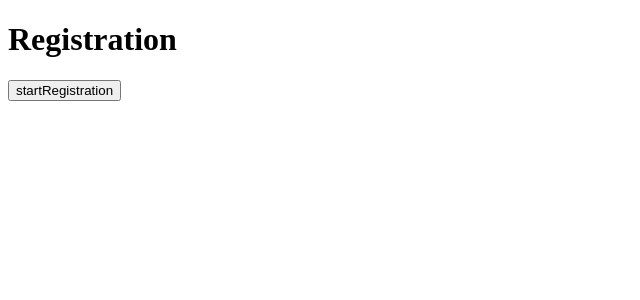
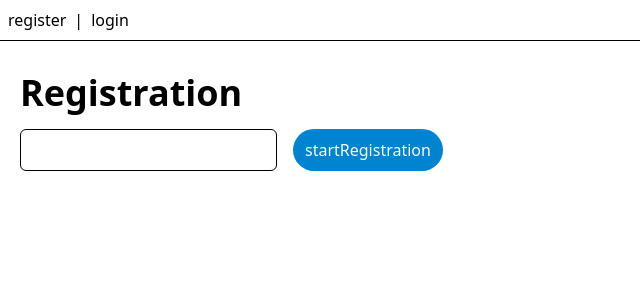
Before and after one commit to cgfeel/passkeys-integration, a React app: page / in a window 1280 px wide. Shown: the top 300 px of the page, without its empty margins (0-640 px from the left). Built offline with nearby package versions, Linux system fonts and the light colour scheme; the HTML template or start-up script is replaced by a standard one.

Commit message:
feat: register success

```diff
--- a/package.json
+++ b/package.json
@@ -17,6 +17,7 @@
   "author": "levi(cgfeel@gmail.com)",
   "license": "MIT",
   "dependencies": {
+    "@simplewebauthn/browser": "^13.1.0",
     "@simplewebauthn/server": "^13.1.1",
     "base64url": "^3.0.1",
     "body-parser": "^1.20.3",
@@ -25,13 +26,16 @@
     "express": "^4.21.2",
     "react": "^19.0.0",
     "react-dom": "^19.0.0",
-    "react-router-dom": "^7.4.0"
+    "react-router-dom": "^7.4.0",
+    "tailwind-variants": "^1.0.0"
   },
   "devDependencies": {
     "@rsbuild/core": "^1.2.19",
     "@rsbuild/plugin-react": "^1.1.1",
+    "@tailwindcss/postcss": "^4.0.15",
     "@types/react": "^19.0.12",
     "@types/react-dom": "^19.0.4",
+    "tailwindcss": "^4.0.15",
     "typescript": "^5.8.2"
   }
 }
--- /dev/null
+++ b/postcss.config.mjs
@@ -0,0 +1,5 @@
+export default {
+    plugins: {
+        '@tailwindcss/postcss': {},
+    },
+};
--- a/src/App.css
+++ b/src/App.css
@@ -1,26 +1 @@
-body {
-  margin: 0;
-  color: #fff;
-  font-family: Inter, Avenir, Helvetica, Arial, sans-serif;
-  background-image: linear-gradient(to bottom, #020917, #101725);
-}
-
-.content {
-  display: flex;
-  min-height: 100vh;
-  line-height: 1.1;
-  text-align: center;
-  flex-direction: column;
-  justify-content: center;
-}
-
-.content h1 {
-  font-size: 3.6rem;
-  font-weight: 700;
-}
-
-.content p {
-  font-size: 1.2rem;
-  font-weight: 400;
-  opacity: 0.5;
-}
+@import 'tailwindcss';
--- a/src/App.tsx
+++ /dev/null
@@ -1,44 +0,0 @@
-// import { fido2Create, fido2Get } from "@ownid/webauthn";
-import { FC, useCallback, useRef, useState } from "react";
-
-const SITE_URL = "http://localhost:3010";
-
-const fetchHandle = async (path: string, data: Object) => {
-  const options = {
-    method: "POST",
-    headers: {
-      "Content-Type": "application/json",
-    },
-    body: JSON.stringify(data),
-  };
-
-  const response = await fetch(`${SITE_URL}${path}`, options);
-  const json = await response.json();
-
-  return json;
-};
-
-const App: FC = () => {
-  const errorRef = useRef<HTMLParagraphElement>(null);
-  const successRef = useRef<HTMLParagraphElement>(null);
-  return (
-    <div>
-      <h1>Registration</h1>
-      <button
-        onClick={() => {
-          const error = errorRef.current || { innerText: "" };
-          const success = successRef.current || { innerText: "" };
-
-          error.innerText = "";
-          success.innerText = "";
-        }}
-      >
-        startRegistration
-      </button>
-      <p ref={successRef} style={{ color: "#f00" }}></p>
-      <p ref={errorRef} style={{ color: "#00ff1a" }}></p>
-    </div>
-  );
-};
-
-export default App;
--- /dev/null
+++ b/src/components/Navigation.tsx
@@ -0,0 +1,12 @@
+import { FC } from "react";
+import { NavLink } from "react-router";
+
+const Navigation: FC = () => (
+  <div className="border-b-1 flex gap-2 p-2">
+    <NavLink to="/">register</NavLink>
+    <span>|</span>
+    <NavLink to="/passkey">login</NavLink>
+  </div>
+);
+
+export default Navigation;
--- /dev/null
+++ b/src/hooks.ts
@@ -0,0 +1,66 @@
+import {
+    PublicKeyCredentialCreationOptionsJSON,
+    startRegistration,
+  } from "@simplewebauthn/browser";
+import { useCallback, useState } from "react";
+import { fetchHandle } from "./servers";
+
+export const useRegister = () => {
+  const [message, setMessage] = useState("");
+  const [status, setStatus] = useState<"default" | "error" | "success">(
+    "default"
+  );
+
+  const clear = useCallback(() => {
+    setMessage("");
+    setStatus("default");
+  }, []);
+
+  const registerHandle = useCallback((username: string) => {
+    if (username === "") {
+        setMessage("用户名不能为空");
+        setStatus("error");
+    } else {
+        setMessage("");
+        fetchHandle<PublicKeyCredentialCreationOptionsJSON>(
+            "/register/start",
+            { username }
+        ).then(async (optionsJSON) => {
+            try {
+                const asseResp = await startRegistration({ optionsJSON });
+                return asseResp;
+            } catch (error) {
+                const err = error as unknown as Record<PropertyKey, any>;
+                if (err.name === "InvalidStateError") {
+                    return Promise.reject(
+                        "Error: Authenticator was probably already registered by user"
+                    );
+                } else {
+                    return Promise.reject(String(error));
+                }
+            }
+            })
+            .then(async (data) => {
+                const verificationJSON = await fetchHandle<
+                    Record<PropertyKey, any>
+                >("/register/finish", { data, username });
+                if (verificationJSON && verificationJSON.verified) {
+                    setMessage("Success!");
+                    setStatus("success");
+                } else {
+                    return Promise.reject(
+                        `Oh no, something went wrong! Response: ${JSON.stringify(
+                            verificationJSON
+                        )}`
+                    );
+                }
+            })
+            .catch((err: string) => {
+                setStatus("error");
+                setMessage(err);
+            });
+        }
+    }, []);
+
+    return { message, status, clear, registerHandle } as const;
+};
--- a/src/index.tsx
+++ b/src/index.tsx
@@ -2,6 +2,7 @@ import React from "react";
 import ReactDOM from "react-dom/client";
 import { BrowserRouter as Router } from "react-router-dom";
 import AppRouter from "./router";
+import "./App.css";
 
 const rootEl = document.getElementById("root");
 if (rootEl) {
--- /dev/null
+++ b/src/pages/home/Wrapper.tsx
@@ -0,0 +1,53 @@
+import { FC, PropsWithChildren, RefObject, useImperativeHandle } from "react";
+import { tv } from "tailwind-variants";
+import { useRegister } from "../../hooks";
+
+const icon = {
+  error: "❎",
+  success: "✅",
+};
+
+const tips = tv({
+  base: "flex gap-2 items-center text-xl",
+  variants: {
+    status: {
+      default: "text-gray-950",
+      error: "text-red-500",
+      success: "text-emerald-600",
+    },
+  },
+});
+
+const Wrapper: FC<PropsWithChildren<WrapperProps>> = ({ children, ref }) => {
+  const { message, status, clear, registerHandle } = useRegister();
+  useImperativeHandle(
+    ref,
+    () => ({
+      register: (name) => registerHandle(name),
+      clear,
+    }),
+    []
+  );
+
+  return (
+    <div className="px-5 py-8">
+      <h1 className="font-bold mb-4 text-4xl">Registration</h1>
+      {children}
+      <p className={tips({ status })}>
+        {status !== "default" && <span>{icon[status]}</span>}
+        {message}
+      </p>
+    </div>
+  );
+};
+
+export default Wrapper;
+
+export interface WrapperInstance {
+  clear: () => void;
+  register: (name: string) => void;
+}
+
+interface WrapperProps {
+  ref?: RefObject<WrapperInstance | null>;
+}
--- /dev/null
+++ b/src/pages/home/index.tsx
@@ -0,0 +1,29 @@
+// import { fido2Create, fido2Get } from "@ownid/webauthn";
+import { FC, useRef, useState } from "react";
+import Wrapper, { WrapperInstance } from "./Wrapper";
+
+const App: FC = () => {
+  const wrapperRef = useRef<WrapperInstance>(null);
+  const [name, setName] = useState("");
+
+  return (
+    <Wrapper ref={wrapperRef}>
+      <div className="flex gap-4 mb-3">
+        <input
+          className="border px-3 py-2 rounded-md"
+          maxLength={20}
+          onChange={({ target }) => setName(target.value)}
+          onInput={() => wrapperRef.current?.clear()}
+        />
+        <button
+          className="bg-sky-600/100 cursor-pointer px-3 py-2 rounded-3xl text-gray-50"
+          onClick={() => wrapperRef.current?.register(name)}
+        >
+          startRegistration
+        </button>
+      </div>
+    </Wrapper>
+  );
+};
+
+export default App;
--- a/src/Passkey.tsx
+++ b/src/pages/passkey/index.tsx
@@ -55,8 +55,8 @@ const Passkey: FC = () => {
   }, [name]);
 
   return (
-    <div>
-      <h1>Login</h1>
+    <div className="px-5 py-8">
+      <h1 className="font-bold mb-4 text-4xl">Login</h1>
       <input
         name="username"
         placeholder="Username"
--- a/src/router.tsx
+++ b/src/router.tsx
@@ -1,13 +1,17 @@
 import { FC } from "react";
 import { Route, Routes } from "react-router-dom";
-import App from "./App";
-import Passkey from "./Passkey";
+import App from "./pages/home";
+import Navigation from "./components/Navigation";
+import Passkey from "./pages/passkey";
 
 const AppRouter: FC = () => (
-  <Routes>
-    <Route path="/" element={<App />} />
-    <Route path="/passkey" element={<Passkey />} />
-  </Routes>
+  <>
+    <Navigation />
+    <Routes>
+      <Route path="/" element={<App />} />
+      <Route path="/passkey" element={<Passkey />} />
+    </Routes>
+  </>
 );
 
 export default AppRouter;
--- /dev/null
+++ b/src/servers.ts
@@ -0,0 +1,16 @@
+const SITE_URL = "http://localhost:3010";
+
+export const fetchHandle = async <T extends any,>(path: string, data: Object) => {
+  const options = {
+    method: "POST",
+    headers: {
+      "Content-Type": "application/json",
+    },
+    body: JSON.stringify(data),
+  };
+
+  const response = await fetch(`${SITE_URL}${path}`, options);
+  const json = await response.json() as T;
+
+  return json;
+};
```
Also changed, not shown: 2 other files (tests, documents, lock files or other folders).
